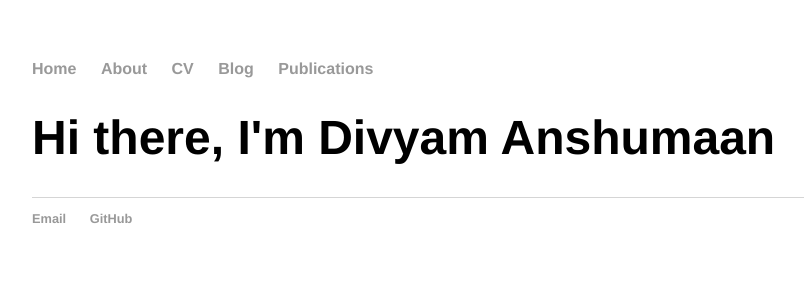
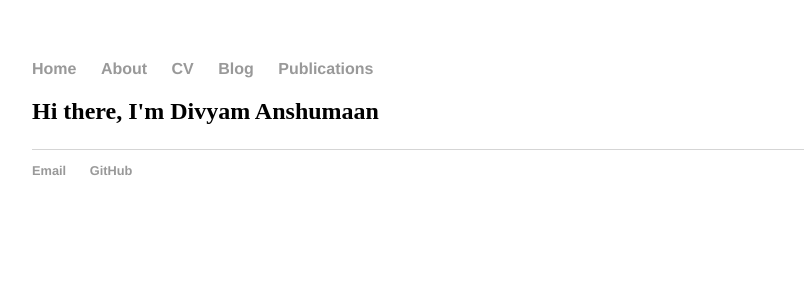
Before and after one commit to divyam02/divyam02_backup.github.io, a Jekyll site: the page built from index.html, in a window 1280 px wide. Shown: the top 300 px of the page, without its empty margins (160-964 px from the left). Built offline with Jekyll 4.4.1, drawn with Linux system fonts in a browser that asks for light colours.

Commit message:
Reduce font size

```diff
--- a/index.html
+++ b/index.html
@@ -3,6 +3,6 @@ layout: default
 title: Divyam Anshumaan
 ---
 <div class="blurb">
-	<h1>Hi there, I'm Divyam Anshumaan</h1>
+	<h2>Hi there, I'm Divyam Anshumaan</h2>
 	<p><em></em><a href="/about"></a></p>
 </div><!-- /.blurb -->
```
